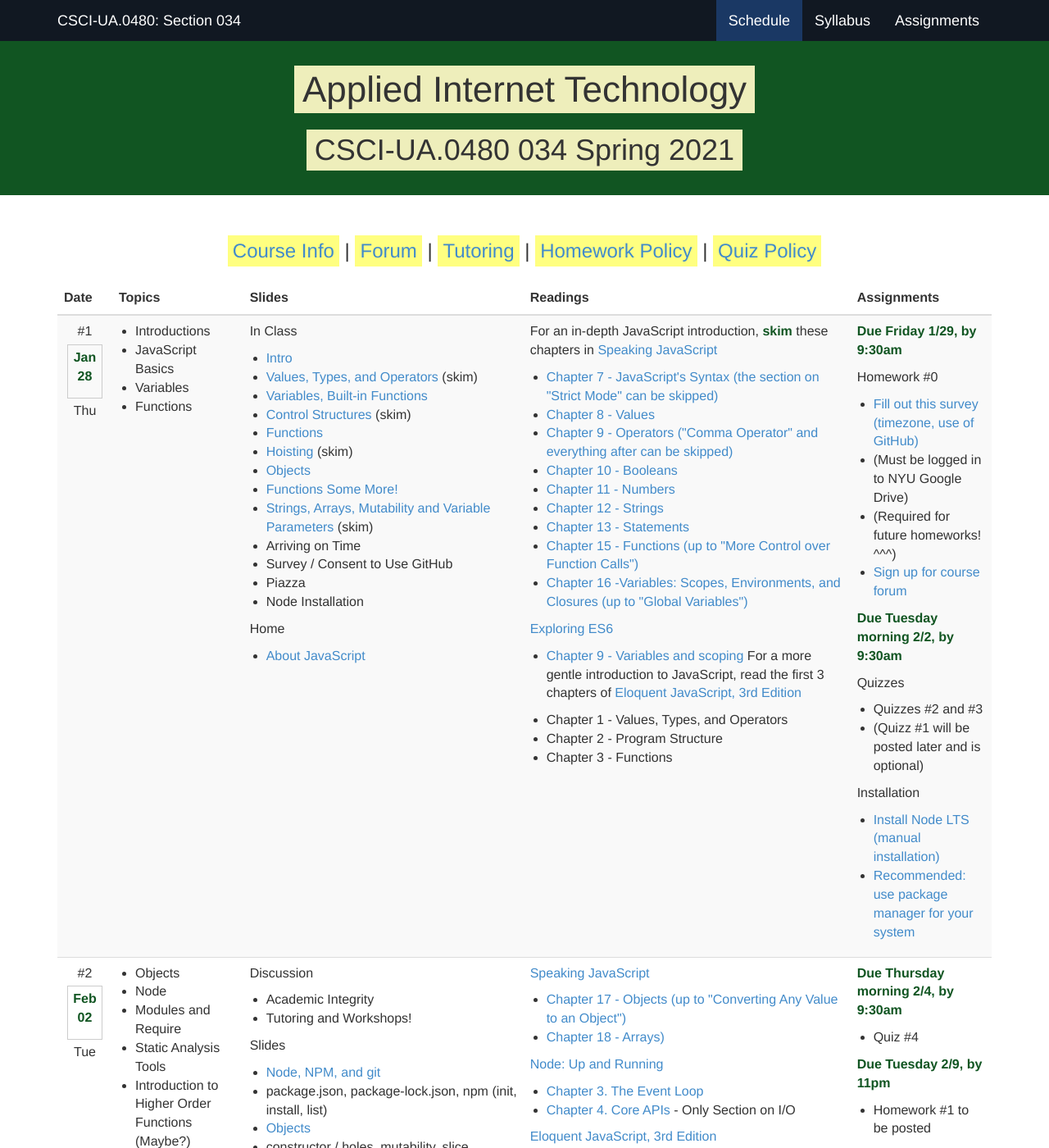
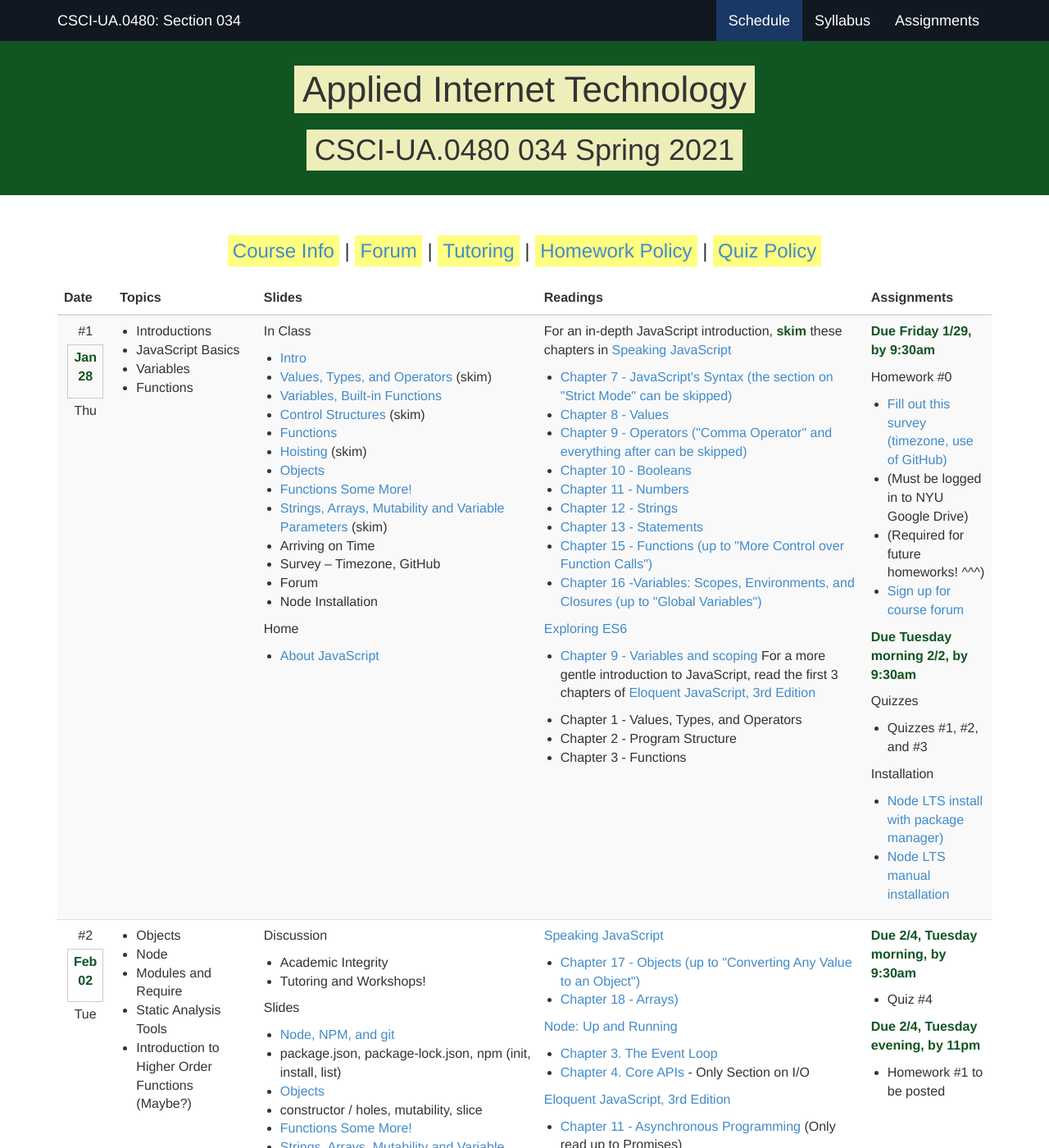
Before and after one commit to foureyes/csci-ua.0480-spring2021-034, a Jekyll site: the page built from index.markdown, in a window 1280 px wide and 1400 px high. Shown: the whole window at 82% size. Built offline with Jekyll 4.4.1, drawn with Linux system fonts in a browser that asks for light colours; a script that is not in the unit is left out.

Commit message:
fix up quizzes

```diff
--- a/_data/ait-schedule.csv
+++ b/_data/ait-schedule.csv
@@ -14,8 +14,8 @@ draft,type,num,date,day,topics,slides,readings,assignments,
  * [Functions Some More!](slides/js/js-functions-addendum.html)
  * [Strings, Arrays, Mutability and Variable Parameters](slides/js/js-strings-arrays.html) (skim)
  * Arriving on Time
- * Survey / Consent to Use GitHub
- * Piazza
+ * Survey – Timezone, GitHub
+ * Forum
  * Node Installation
 
  Home
@@ -54,13 +54,13 @@ __Due Tuesday morning 2/2, by 9:30am__
 
 Quizzes
 
- * Quizzes #2 and #3
- * (Quizz #1 will be posted later and is optional)
+ * Quizzes #1, #2, and #3
 
 Installation
 
- * [Install Node {{ site.node_version }} (manual installation)](https://nodejs.org/en/)
- * [Recommended: use package manager for your system](https://nodejs.org/en/download/package-manager)",
+* [Node {{ site.node_version }} install with package manager)](https://nodejs.org/en/download/package-manager)
+* [Node {{ site.node_version }} manual installation](https://nodejs.org/en/)
+ ",
 ,,2,Feb-02,Tue,"* Objects
 * Node
 * Modules and Require
@@ -91,11 +91,11 @@ Installation
  [{{ site.book_js_5 }}]({{ site.book_js_5_link }})
 
 *  [Chapter 11 - Asynchronous Programming](http://eloquentjavascript.net/11_async.html) (Only read up to Promises)","
- __Due Thursday morning 2/4, by 9:30am__
+ __Due 2/4, Tuesday morning, by 9:30am__
 
  * Quiz #4
 
- __Due Tuesday 2/9, by 11pm__
+ __Due 2/4, Tuesday evening, by 11pm__
 
 * Homework #1 to be posted
 
--- a/index.markdown
+++ b/index.markdown
@@ -8,6 +8,7 @@ nav-state: index
 <!--
 <h1>AIT Test Deploy</h1>
 -->
+
 
 <div id="quick-links">
 <h3><a href="syllabus.html">Course Info</a> | <a href="{{ site.vars.forum }}">Forum</a> | <a href="syllabus.html#tutoring">Tutoring</a> | <a href="syllabus.html#hw-policy">Homework Policy</a> | <a href="syllabus.html#quiz-policy">Quiz Policy</a></h3>
```
